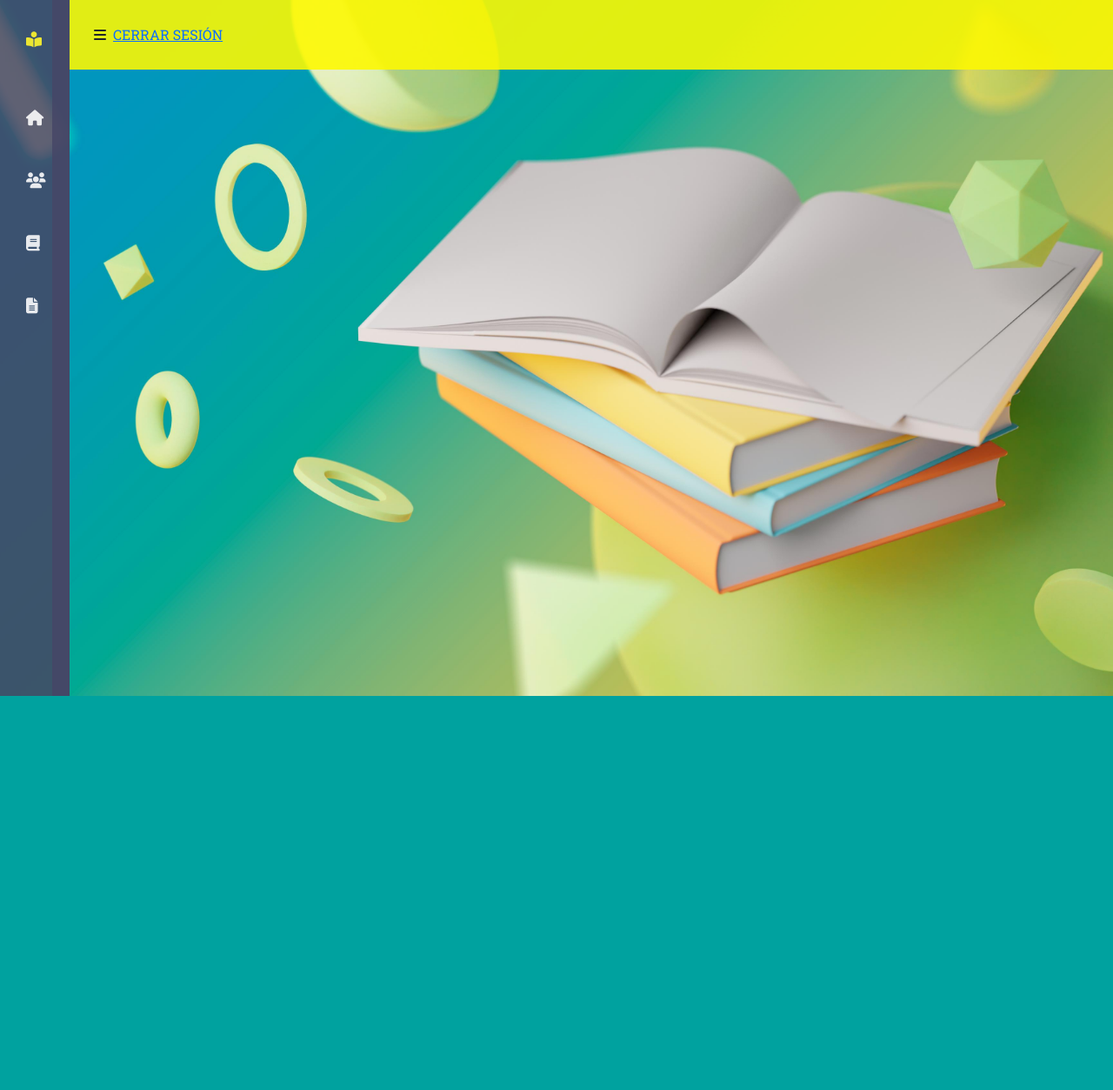
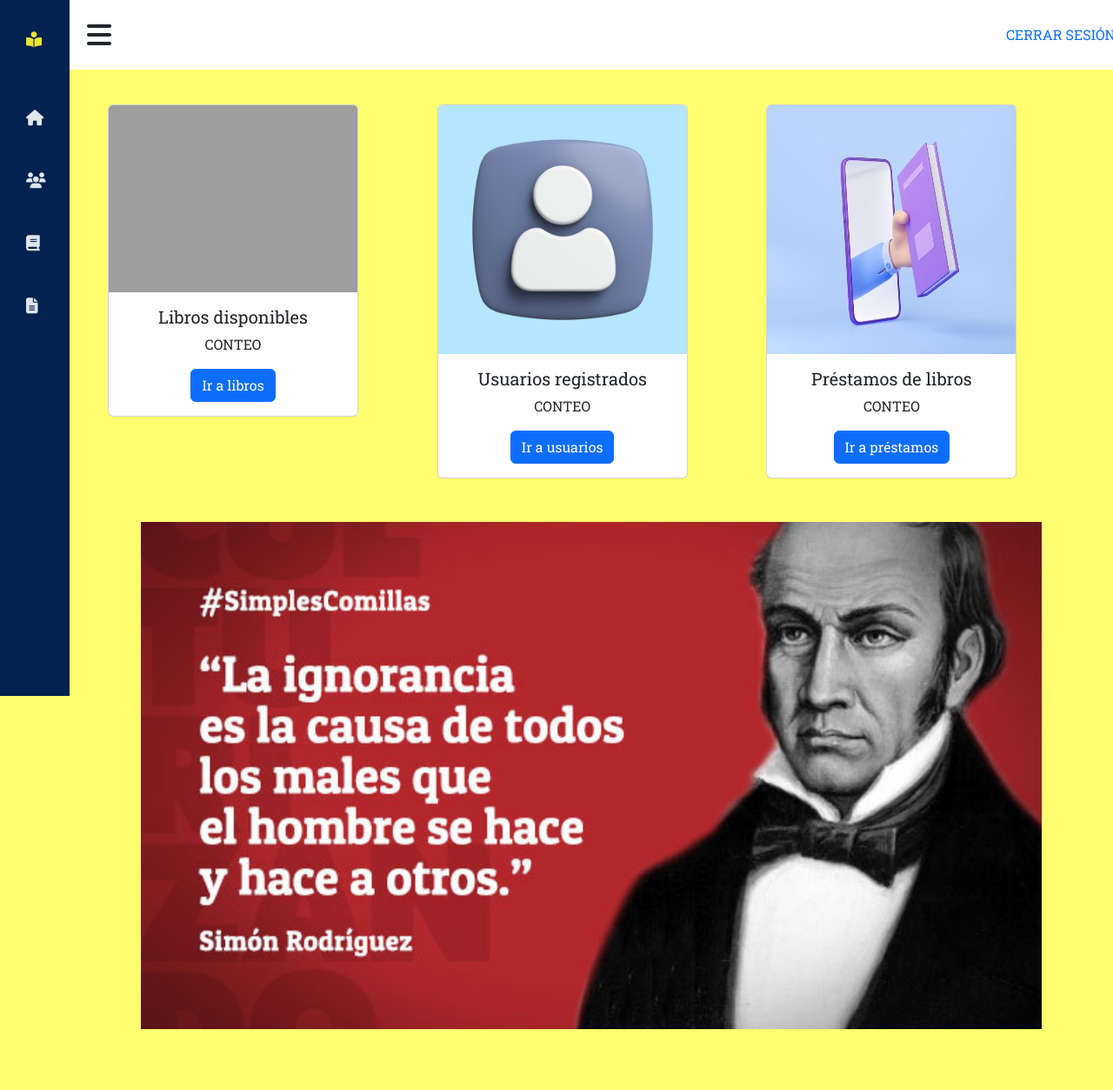
Before and after one commit to jesustt15/Gestion-Biblioteca, a PHP site: page /Gestion-Biblioteca/view/home_adm.php in a window 1280 px wide. Shown: the whole page at 87% size. Before the commit the page ends 800 px from the top, so only its background shows below. Run offline with PHP 8.4, Linux system fonts and the light colour scheme; some libraries are stand-ins or nearby versions; grey boxes are pictures that could not be loaded.

Commit message:
añadiendo

```diff
--- a/assets/css/style.css
+++ b/assets/css/style.css
@@ -1,17 +1,17 @@
+
+@import url('https://fonts.googleapis.com/css2?family=Roboto+Slab&family=Roboto:ital,wght@0,100;0,300;0,400;0,500;0,700;0,900;1,100;1,300;1,400;1,500;1,700;1,900&display=swap');
+
 *{
     margin: 0;
     padding: 0;
     box-sizing: border-box;
     text-decoration: none;
     font-family: 'Roboto', sans-serif;
-font-family: 'Roboto Slab', serif;
+    font-family: 'Roboto Slab', serif;
 }
 body{
-    background-image: url(../img/fondo.jpg);
-    background-size: cover;
-    background-repeat: no-repeat;
-    background-position: center;
-    background-attachment: fixed;
+
+    background-color: rgba(255, 255, 34, 0.644);
 }
 main{
     width: 100%;
@@ -142,6 +142,9 @@ main{
     }
 }
 /*BODY ADMIN*/
+.carrusel{
+    padding: 50px;
+}
 .b__admin{
     margin-left: 80px;
     transition: margin-left 300ms cubic-bezier(0.785, 0.135, 0.15, 0.86);
@@ -151,7 +154,7 @@ main{
 .menu__admin{
     width: 100%;
     height: 80px;
-    background: rgba(253, 249, 1, 0.89);
+    background: white;
     display: flex;
     align-items: center;
     position: fixed;
@@ -174,7 +177,7 @@ main{
 .menu__side{
     width: 80px;
     height: 100%;
-    background: rgba(70, 70, 99, 0.849);
+    background: #03224f;
     position: fixed;
     top: 0;
     left: 0;
@@ -183,7 +186,7 @@ main{
     z-index: 300;
     overflow: hidden;
     overflow: scroll;
-    border-right: 20px solid rgba(70, 70, 102, 0.849);
+    border-right: 20px solid #03224f;
     transition: all 300ms cubic-bezier(0.785, 0.135, 0.15, 0.86);
 }
 
@@ -247,6 +250,14 @@ main{
     width: 250px;
 }
 
+/*CERRAR SESION USUARIO*/
+.cerrar_user a{
+   text-decoration: none;
+    display: flex;
+    flex-direction: row-reverse;
+    padding-right: 65px;
+
+}
 /*FOOTER*/
 
 footer{
@@ -288,6 +299,7 @@ footer{
     margin-top: 10px;
     color: #7a7a7a;
     font-weight: 600;
+    text-decoration: none;
 }
 .box__footer a:hover{
     opacity: 0.8;
--- /dev/null
+++ b/cerrar_sesion.php
@@ -0,0 +1,5 @@
+<?php
+session_start();
+session_destroy();
+header("location: ../index.php");
+?>
--- a/config.php
+++ b/config.php
@@ -1,3 +1,3 @@
 <?php
-    define("urlsite","http://localhost/Gestionbiblioteca/");
+    define("urlsite","http://localhost/Gestion-Biblioteca/");
 ?>
--- a/model/index.php
+++ b/model/index.php
@@ -4,7 +4,6 @@ class Modelo{
     private $Modelo;
     private $db;
     private $datos;
-    private $datos2; //para anotaciones
     public function __construct(){
         $this->Modelo=array();
         $this->db=new PDO('mysql:host=localhost;dbname=gestion_biblioteca',"root","");
--- a/view/home_adm.php
+++ b/view/home_adm.php
@@ -29,11 +29,18 @@
         <!--PARTE ARRIBA -->
 
             <div class="icon_menu">
-            <i class="fas fa-bars" id="btn_open"></i>
+                <i class="fas fa-bars fa-2x" id="btn_open"></i>
             </div>
 
-        <a href="php/cerrar_sesion.php">CERRAR SESIÓN</a>
+            <div class="container-fluid">
+                <div class="cerrar_user">
+                    <a href="./cerrar_sesion.php">CERRAR SESIÓN</a>
+                </div>
+            </div>
+
+
     </header>
+
     <!--MENU-->
     <div id="menu_side" class="menu__side" >
         <div class="name__page">
@@ -75,6 +82,70 @@
     </div>
   <!--PARTE MEDIA -->
     <main>
+          <!--CONTENEDOR -->
+        <div class="container-fluid">
+
+            <!--CONTENEDOR DE INFO ACERCA DEL TOTAL DE USERS,BOOKS,PRESTAMOS-->
+            <div class="container text-center">
+                <div class="row">
+                    <div class="col">
+                        <!--COLUMNA UNO -->
+                            <div class="card" style="width: 18rem;">
+                                <img src="./assets/img/libro.jpg" class="card-img-top" alt="...">
+                                <div class="card-body">
+                                    <h5 class="card-title">Libros disponibles</h5>
+                                    <p class="card-text">CONTEO</p>
+                                    <a href="#" class="btn btn-primary">Ir a libros</a>
+                                </div>
+                        </div>
+                    </div>
+                    <div class="col">
+                        <!--COLUMNA 2 -->
+                        <div class="card" style="width: 18rem;">
+                                    <img src="./assets/img/user.jpg" class="card-img-top" alt="...">
+                                    <div class="card-body">
+                                        <h5 class="card-title">Usuarios registrados</h5>
+                                        <p class="card-text">CONTEO</p>
+                                        <a href="#" class="btn btn-primary">Ir a usuarios</a>
+                                    </div>
+                     </div>
+                    </div>
+                    <div class="col">
+                            <!--COLUMNA 3 -->
+                            <div class="card" style="width: 18rem;">
+                                <img src="./assets/img/prestamo.jpg" class="card-img-top" alt="">
+                                <div class="card-body">
+                                    <h5 class="card-title">Préstamos de libros</h5>
+                                    <p class="card-text">CONTEO</p>
+                                    <a href="#" class="btn btn-primary">Ir a préstamos</a>
+                                </div>
+                        </div>
+
+                    </div>
+                </div>
+            </div>
+     </div>
+
+        <div class="container-fluid">
+                <div class="carrusel">
+                    <!--IMAGENES CON FRASES-->
+                <div id="carouselExampleSlidesOnly" class="carousel slide" data-bs-ride="carousel">
+                    <div class="carousel-inner">
+                        <div class="carousel-item active">
+                        <img src="./assets/img/1.png" class="d-block w-100" alt="...">
+                        </div>
+                        <div class="carousel-item">
+                        <img src="./assets/img/2.png" class="d-block w-100" alt="...">
+                        </div>
+                        <div class="carousel-item">
+                        <img src="./assets/img/3.png" class="d-block w-100" alt="...">
+                        </div>
+                    </div>
+                </div>
+            </div>
+     </div>
+
+
 
     </main>
 
```
Also changed, not shown: view/libros.php (added, +93 -0 lines), view/login.php (+5 -3 lines), view/prestamos.php (added, +11 -0 lines), view/usuarios.php (added, +11 -0 lines), assets/img/1.png (added), assets/img/2.png (added), assets/img/3.png (added), assets/img/background-footer.svg, assets/img/prestamo.jpg (added), assets/img/user.jpg (added), 1 other file. Lines whose indentation alone changed are shown as unchanged.
